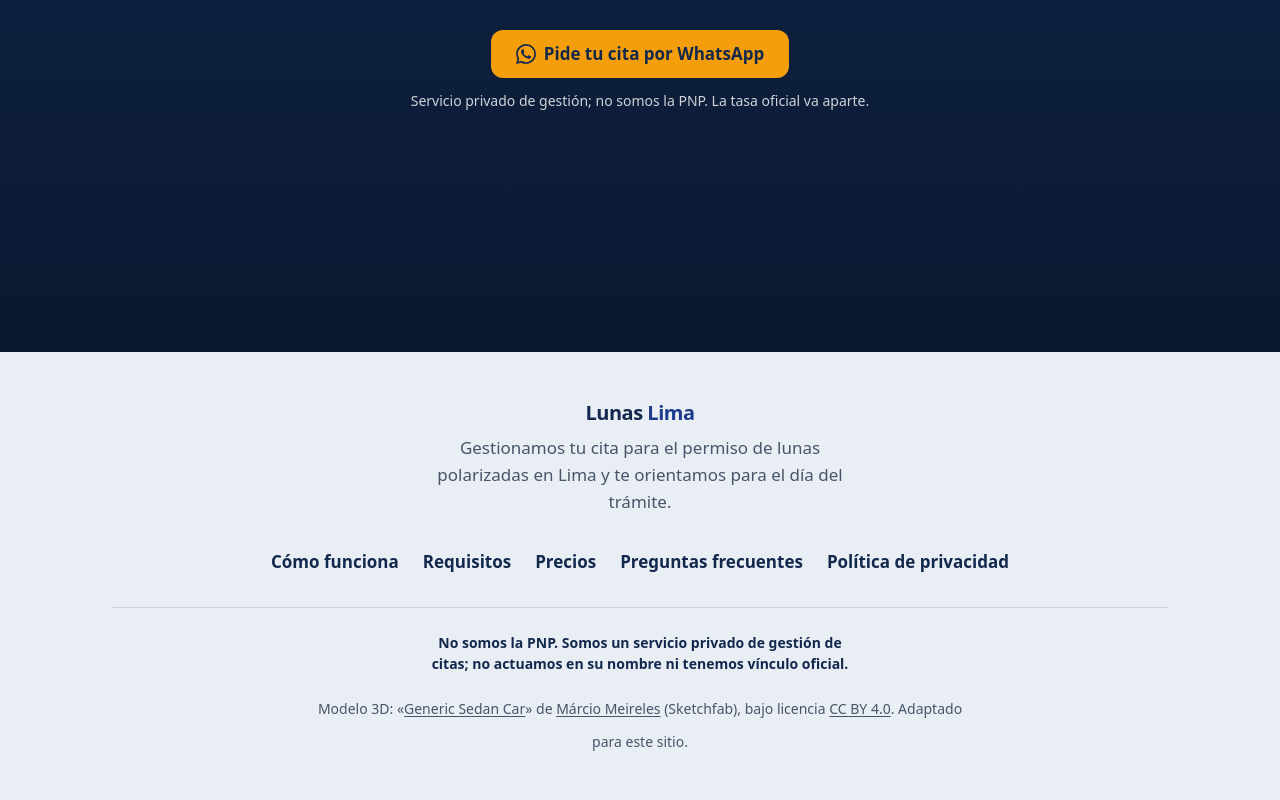
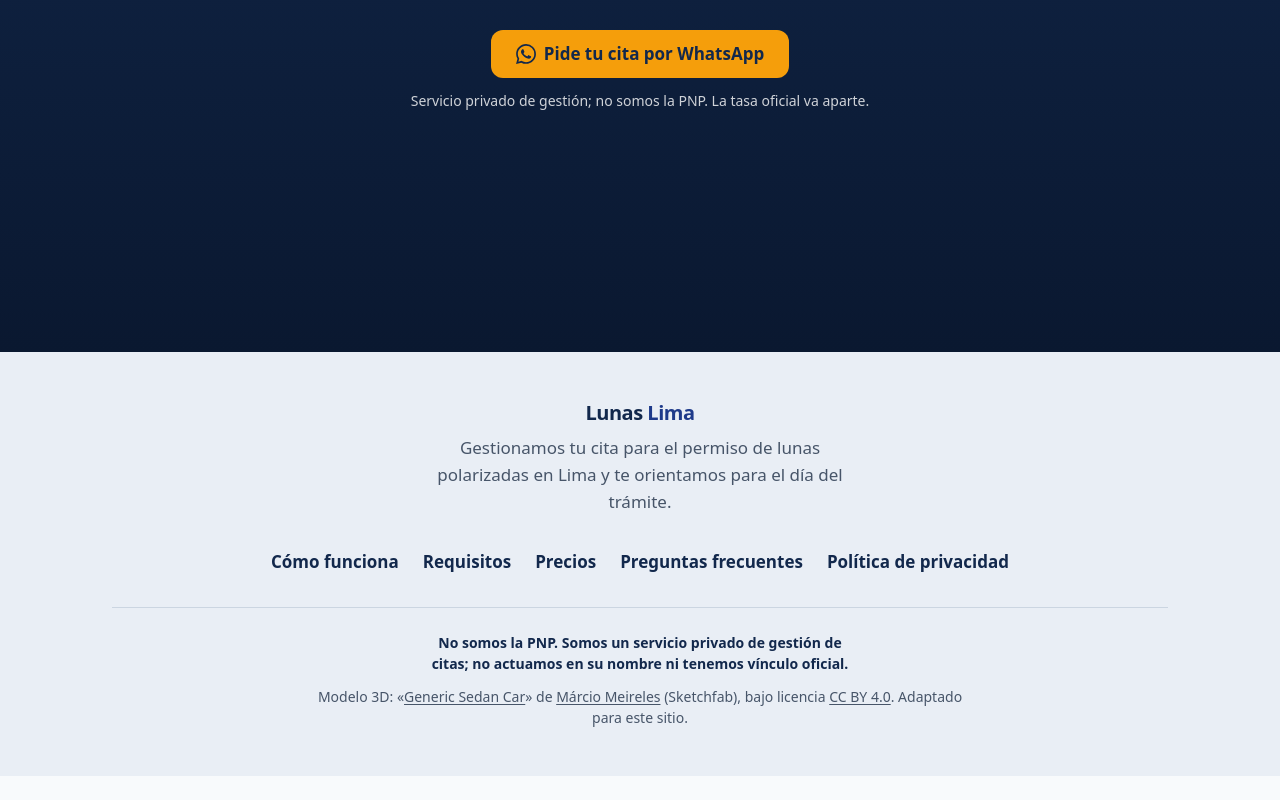
Before and after one commit to mathiasticona29/lunas-lima-web, an Astro site: page / in a window 1280 px wide. Shown: the part 5781-6581 px from the top of the page. After the commit the page ends 6557 px from the top, so only its background shows below. Built offline with nearby package versions, Linux system fonts and the light colour scheme; Astro itself is replaced by a stand-in of ours.

Commit message:
Footer: revierte el área táctil ampliada del crédito; rompía el interlineado del párrafo en móvil
Los enlaces van dentro de texto corrido. Llegar a 44 px con padding abre
huecos de 24 px entre líneas, y ampliarla con un pseudoelemento solapa las
zonas de toque de enlaces en líneas contiguas. Hallazgo de revisor-ui (Fase 4).

Co-Authored-By: Claude Opus 5.5 <noreply@anthropic.com>

```diff
--- a/src/components/Footer.astro
+++ b/src/components/Footer.astro
@@ -42,9 +42,9 @@ const links = [
 				vínculo oficial.
 			</p>
 			<p class="max-w-2xl">
-				Modelo 3D: «<a href="https://sketchfab.com/3d-models/generic-sedan-car-58c33766470d46e7b2aed542650494e5" class="inline-block py-3 underline underline-offset-2" target="_blank" rel="noopener noreferrer">Generic Sedan Car</a>»
-				de <a href="https://sketchfab.com/marciomeireles" class="inline-block py-3 underline underline-offset-2" target="_blank" rel="noopener noreferrer">Márcio Meireles</a> (Sketchfab),
-				bajo licencia <a href="https://creativecommons.org/licenses/by/4.0/" class="inline-block py-3 underline underline-offset-2" target="_blank" rel="noopener noreferrer">CC BY 4.0</a>. Adaptado para este sitio.
+				Modelo 3D: «<a href="https://sketchfab.com/3d-models/generic-sedan-car-58c33766470d46e7b2aed542650494e5" class="underline underline-offset-2" target="_blank" rel="noopener noreferrer">Generic Sedan Car</a>»
+				de <a href="https://sketchfab.com/marciomeireles" class="underline underline-offset-2" target="_blank" rel="noopener noreferrer">Márcio Meireles</a> (Sketchfab),
+				bajo licencia <a href="https://creativecommons.org/licenses/by/4.0/" class="underline underline-offset-2" target="_blank" rel="noopener noreferrer">CC BY 4.0</a>. Adaptado para este sitio.
 			</p>
 		</div>
 	</div>
```
